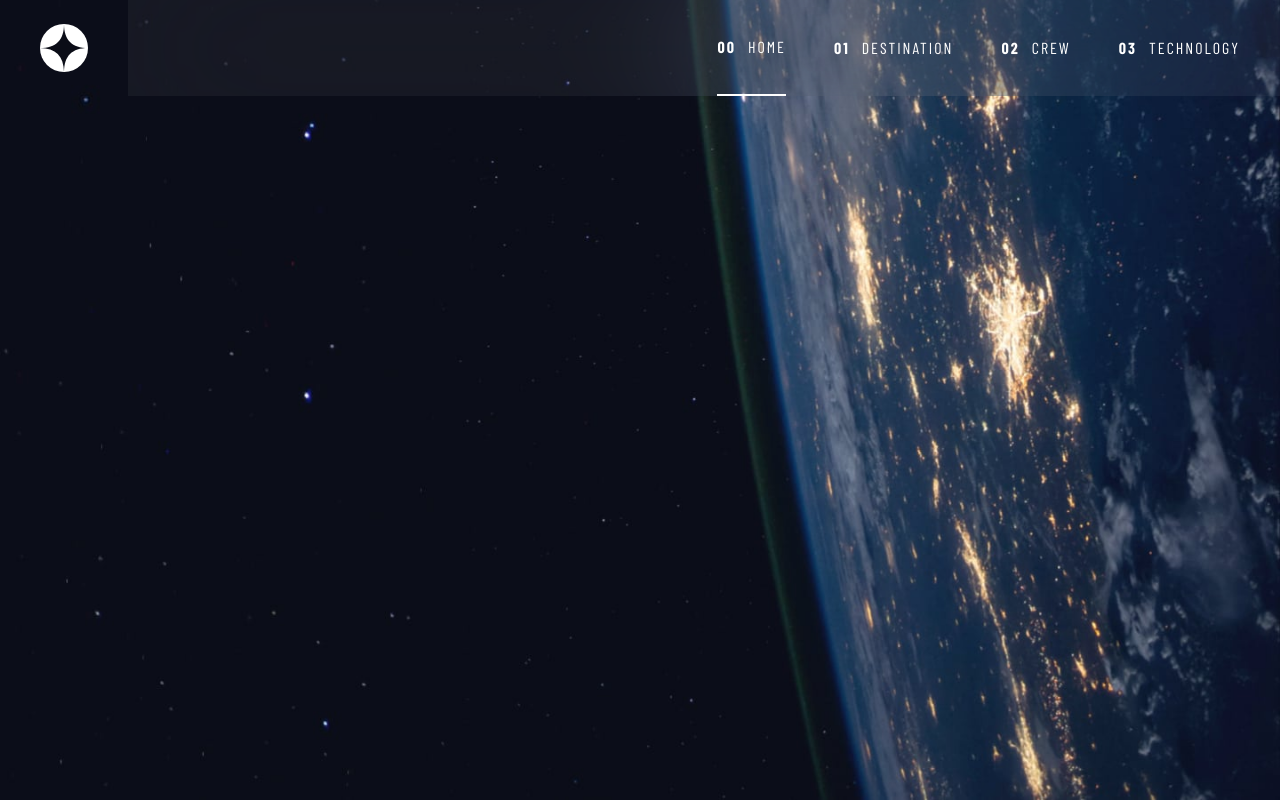
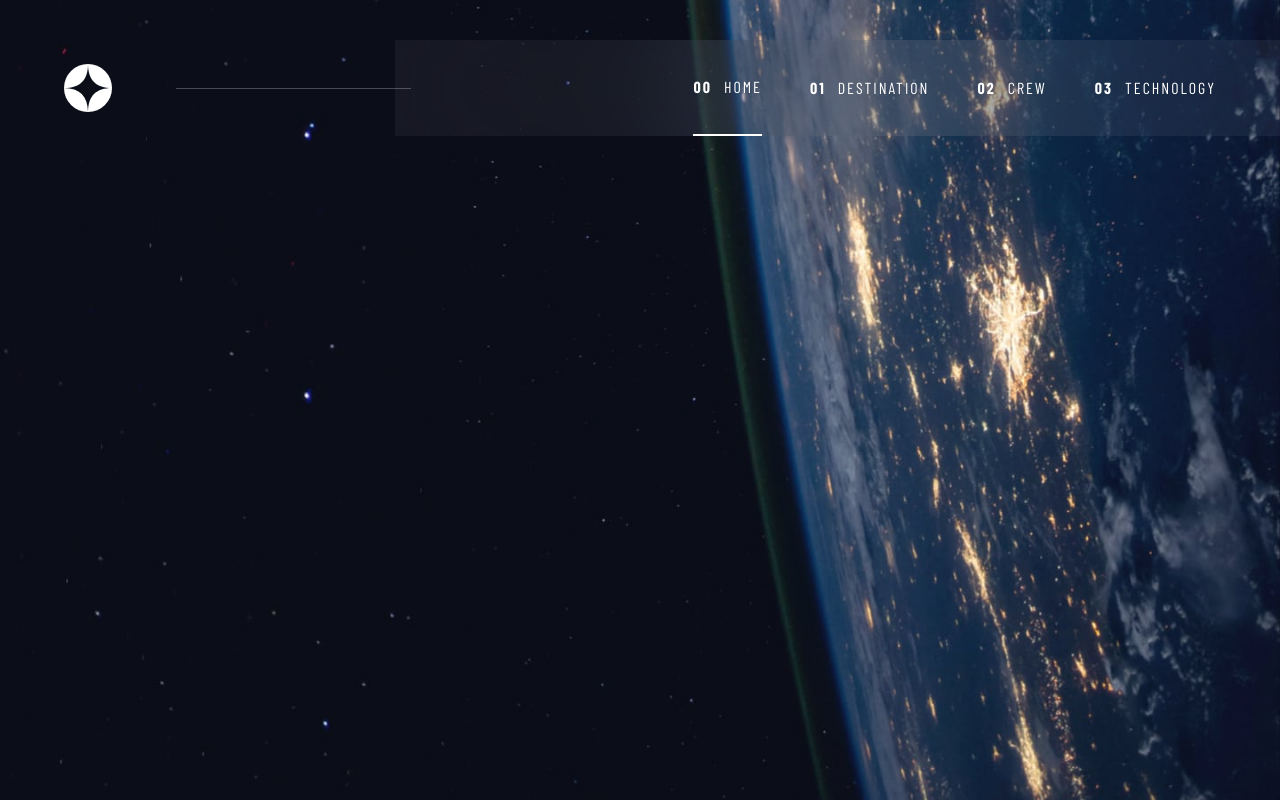
Before and after one commit to ChristopherWelschoff/Space-Tourism, a Next.js app: page / in a window 1280 px wide. Built offline with nearby package versions, Linux system fonts and the light colour scheme; a web font is replaced by a local one.

Commit message:
style desktop navbar

```diff
--- a/components/TabletNavbar/index.tsx
+++ b/components/DesktopNavbar/index.tsx
@@ -2,16 +2,13 @@ import { navItems } from "@/lib";
 import Link from "next/link";
 import { usePathname } from "next/navigation";
 
-type DekstopNavbarProps = {
-  setIsOpen: (value: boolean) => void;
-};
 
-export default function TabletNavbar({ setIsOpen }: DekstopNavbarProps) {
+export default function DesktopNavbar() {
   const pathname = usePathname();
 
   return (
-    <nav className="md:flex ml-10 bg-white/5  grow justify-end  hidden  h-24 backdrop-blur-[80px]">
-      <ul className="flex px-10 gap-12 text-white uppercase text-preset-8">
+    <nav className="lg:ml-0 md:flex ml-10 bg-white/5  grow justify-end  hidden  h-24 backdrop-blur-[80px]">
+      <ul className="lg:px-16 flex px-10 gap-12 text-white uppercase text-preset-8">
         {navItems.map((item) => {
           const active = pathname === item.href;
           return (
@@ -21,7 +18,7 @@ export default function TabletNavbar({ setIsOpen }: DekstopNavbarProps) {
             >
               <Link
                 aria-current={active ? "page" : undefined}
-                onClick={() => setIsOpen(false)}
+
                 className="flex gap-3 items-center"
                 href={item.href}
               >
--- a/components/Header/index.tsx
+++ b/components/Header/index.tsx
@@ -3,27 +3,28 @@ import Image from "next/image";
 import Link from "next/link";
 import { useState } from "react";
 import MobileNavBar from "../MobileNavBar";
-import TabletNavbar from "../TabletNavbar";
+import DesktopNavbar from "../DesktopNavbar";
 
 export default function Header() {
   const [isOpen, setIsOpen] = useState<boolean>(false);
 
   return (
     <header>
-      <div className="md:p-0  flex justify-between items-center p-6">
+      <div className="lg:mt-10 md:p-0  flex justify-between items-center p-6">
         <Link
           aria-label="back to home"
           onClick={() => setIsOpen(false)}
           href={"/"}
         >
           <Image
-            className="w-10 h-10 md:ml-10 md:w-12 md:h-12"
+            className="lg:ml-16 md:ml-10 md:w-12 md:h-12 w-10 h-10 "
             alt=""
             src={"/assets/shared/logo.svg"}
             height={48}
             width={48}
           />
         </Link>
+        <div className="z-10 hidden -mr-4 ml-16 lg:block bg-white/25 h-px grow"></div>
 
         <button
           type="button"
@@ -39,7 +40,7 @@ export default function Header() {
             width={24}
           />
         </button>
-        <TabletNavbar setIsOpen={setIsOpen} />
+        <DesktopNavbar  />
       </div>
 
       <MobileNavBar isOpen={isOpen} setIsOpen={setIsOpen} />
```
